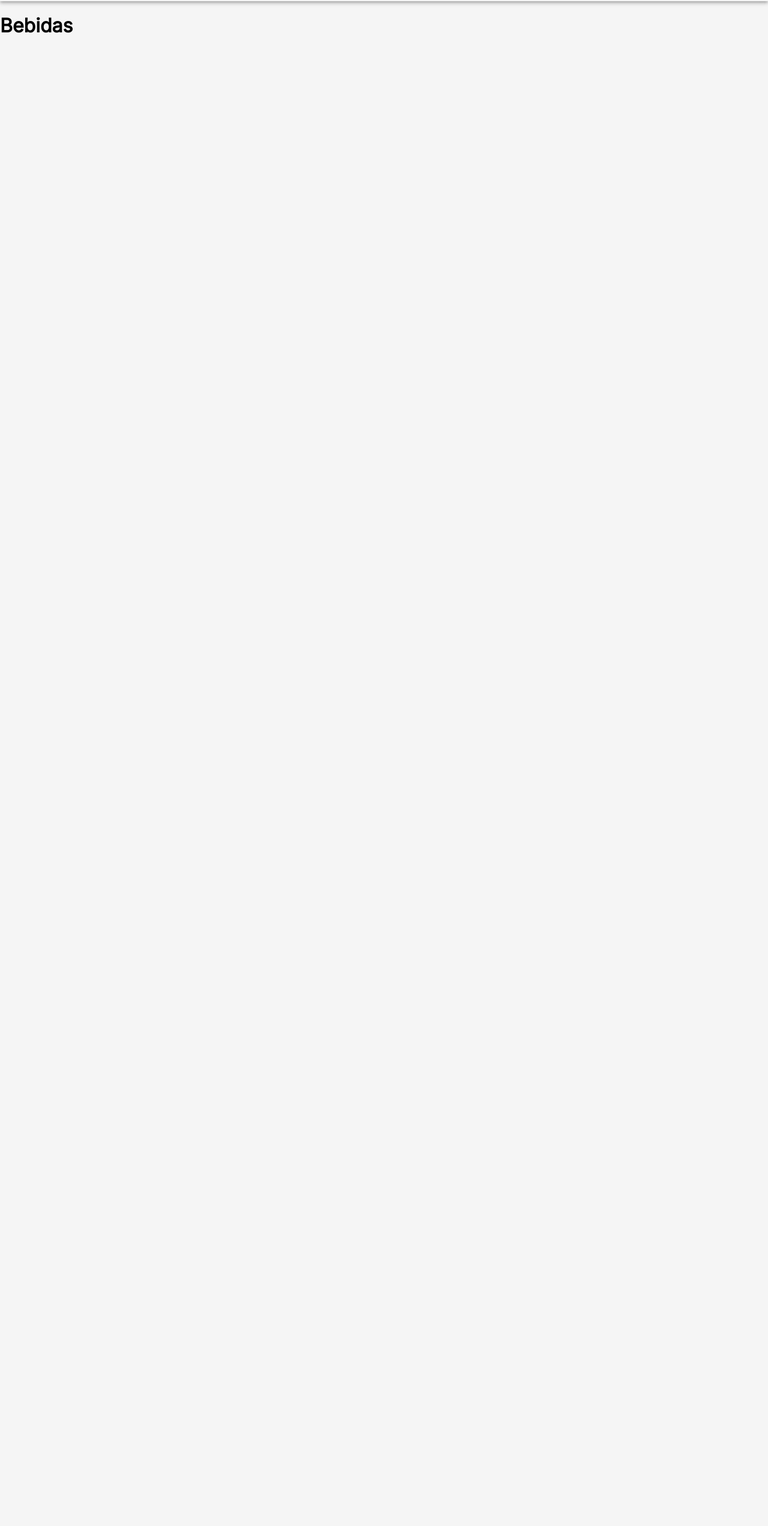
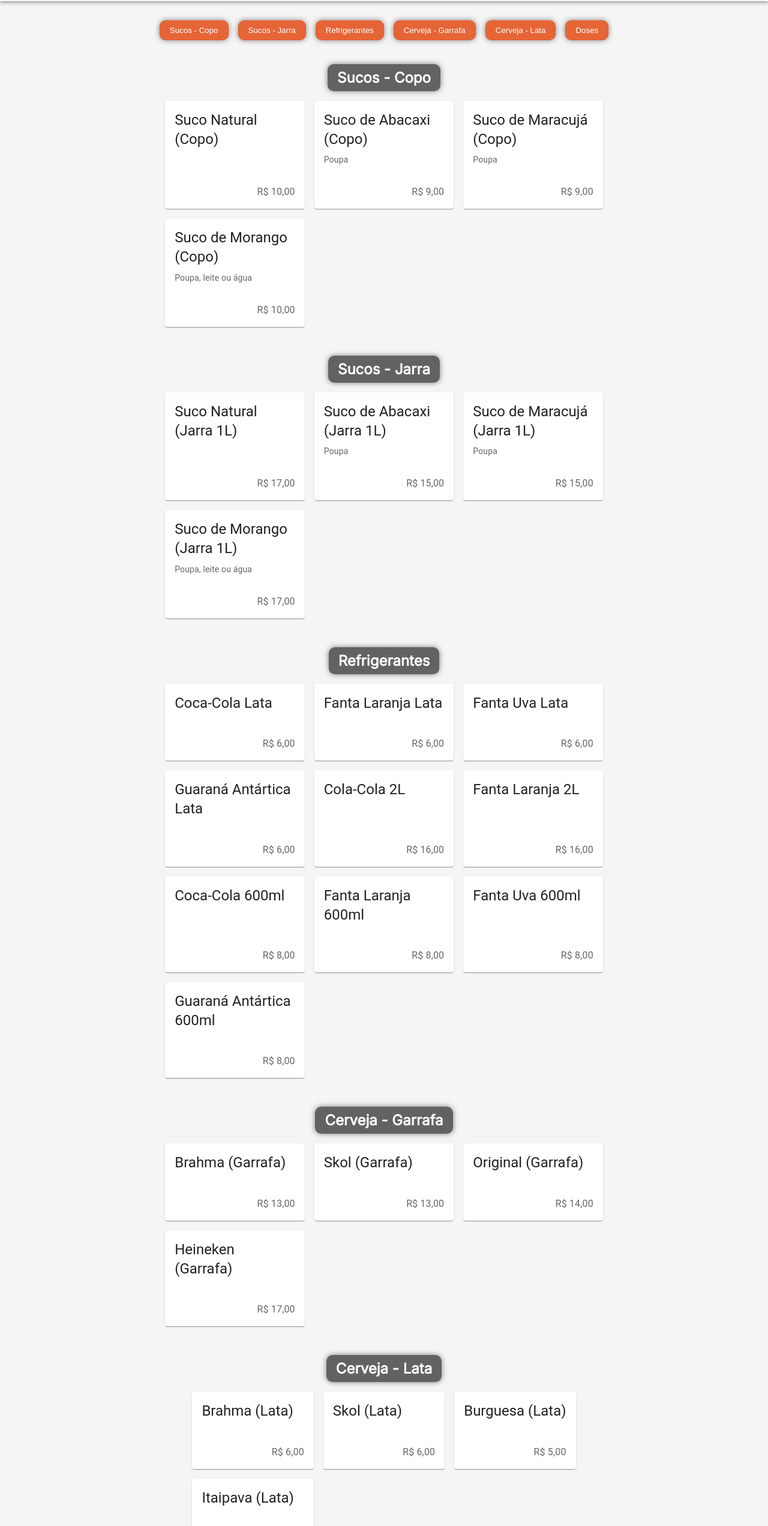
Before and after one commit to joaolucasmuniz/Cardapio_Okay_Lanches, a React (Vite) app: page /bebidas in a window 1280 px wide. Shown: the part 62-2606 px from the top of the page at 60% size. Before the commit the page ends 800 px from the top, so only its background shows below. Built offline with nearby package versions, Linux system fonts and the light colour scheme.

Commit message:
criando dados e a pagina de bebida

```diff
--- a/src/Data/All/All.ts
+++ b/src/Data/All/All.ts
@@ -1,4 +1,10 @@
 import BatataRecheada from '../BatataRecheada/batata-recheada';
+import CervejasGarrafa from '../Bebidas/Cerveja_Garrafa';
+import CervejaLata from '../Bebidas/Cerveja_Lata';
+import Doses from '../Bebidas/Doses';
+import Refrigerantes from '../Bebidas/Refrigerantes';
+import SucosCopo from '../Bebidas/Sucos_Copo';
+import SucosJarra from '../Bebidas/Sucos_Jarra';
 import LanchesNoPrato from '../Lanches/Lanches-no-prato';
 import HotDogs from '../Lanches/hot-dog';
 import PaoDeHamburguer from '../Lanches/pao-de-hamburguer';
@@ -16,6 +22,12 @@ const All = [
   ...PorcoesQuentesMedias,
   ...PorcoesQuentesInteiras,
   ...BatataRecheada,
+  ...CervejaLata,
+  ...CervejasGarrafa,
+  ...Doses,
+  ...Refrigerantes,
+  ...SucosCopo,
+  ...SucosJarra,
 ];
 
 export default All;
--- /dev/null
+++ b/src/Data/Bebidas/Cerveja_Garrafa.ts
@@ -0,0 +1,34 @@
+const CervejasGarrafa = [
+  {
+    id: 77,
+    name: 'Brahma (Garrafa)',
+    price: 13.00,
+    image: '',
+    ingredients: '',
+  },
+  {
+    id: 78,
+    name: 'Skol (Garrafa)',
+    price: 13.00,
+    image: '',
+    ingredients: '',
+  },
+
+  {
+    id: 79,
+    name: 'Original (Garrafa)',
+    price: 14.00,
+    image: '',
+    ingredients: '',
+  },
+
+  {
+    id: 80,
+    name: 'Heineken (Garrafa)',
+    price: 17.00,
+    image: '',
+    ingredients: '',
+  },
+];
+
+export default CervejasGarrafa;
--- /dev/null
+++ b/src/Data/Bebidas/Cerveja_Lata.ts
@@ -0,0 +1,35 @@
+const CervejaLata = [
+  {
+    id: 81,
+    name: 'Brahma (Lata)',
+    price: 6.00,
+    image: '',
+    ingredients: '',
+  },
+
+  {
+    id: 82,
+    name: 'Skol (Lata)',
+    price: 6.00,
+    image: '',
+    ingredients: '',
+  },
+
+  {
+    id: 83,
+    name: 'Burguesa (Lata)',
+    price: 5.00,
+    image: '',
+    ingredients: '',
+  },
+
+  {
+    id: 84,
+    name: 'Itaipava (Lata)',
+    price: 5.00,
+    image: '',
+    ingredients: '',
+  },
+];
+
+export default CervejaLata;
--- /dev/null
+++ b/src/Data/Bebidas/Doses.ts
@@ -0,0 +1,27 @@
+const Doses = [
+  {
+    id: 85,
+    name: 'Dose de Vodka Smirnoff',
+    price: 10.00,
+    image: '',
+    ingredients: '',
+  },
+
+  {
+    id: 86,
+    name: 'Dose de Campari',
+    price: 10.00,
+    image: '',
+    ingredients: '',
+  },
+
+  {
+    id: 87,
+    name: 'Dose de Whisky Passport',
+    price: 11.00,
+    image: '',
+    ingredients: '',
+  },
+];
+
+export default Doses;
--- /dev/null
+++ b/src/Data/Bebidas/Refrigerantes.ts
@@ -0,0 +1,82 @@
+const Refrigerantes = [
+  {
+    id: 68,
+    name: 'Coca-Cola Lata',
+    price: 6.00,
+    image: '',
+    ingredients: '',
+  },
+  {
+    id: 69,
+    name: 'Fanta Laranja Lata',
+    price: 6.00,
+    image: '',
+    ingredients: '',
+  },
+
+  {
+    id: 70,
+    name: 'Fanta Uva Lata',
+    price: 6.00,
+    image: '',
+    ingredients: '',
+  },
+
+  {
+    id: 71,
+    name: 'Guaraná Antártica Lata',
+    price: 6.00,
+    image: '',
+    ingredients: '',
+  },
+
+  {
+    id: 72,
+    name: 'Cola-Cola 2L',
+    price: 16.00,
+    image: '',
+    ingredients: '',
+  },
+
+  {
+    id: 73,
+    name: 'Fanta Laranja 2L',
+    price: 16.00,
+    image: '',
+    ingredients: '',
+  },
+
+  {
+    id: 74,
+    name: 'Coca-Cola 600ml',
+    price: 8.00,
+    image: '',
+    ingredients: '',
+  },
+
+  {
+    id: 75,
+    name: 'Fanta Laranja 600ml',
+    price: 8.00,
+    image: '',
+    ingredients: '',
+  },
+
+  {
+    id: 76,
+    name: 'Fanta Uva 600ml',
+    price: 8.00,
+    image: '',
+    ingredients: '',
+  },
+
+  {
+    id: 77,
+    name: 'Guaraná Antártica 600ml',
+    price: 8.00,
+    image: '',
+    ingredients: '',
+  },
+];
+
+export default Refrigerantes;
--- /dev/null
+++ b/src/Data/Bebidas/Sucos_Copo.ts
@@ -0,0 +1,34 @@
+const SucosCopo = [
+  {
+    id: 61,
+    name: 'Suco Natural (Copo)',
+    price: 10.00,
+    image: '',
+    ingredients: '',
+  },
+  {
+    id: 61,
+    name: 'Suco de Abacaxi (Copo)',
+    price: 9.00,
+    image: '',
+    ingredients: 'Poupa',
+  },
+
+  {
+    id: 62,
+    name: 'Suco de Maracujá (Copo)',
+    price: 9.00,
+    image: '',
+    ingredients: 'Poupa',
+  },
+
+  {
+    id: 63,
+    name: 'Suco de Morango (Copo)',
+    price: 10.00,
+    image: '',
+    ingredients: 'Poupa, leite ou água',
+  },
+];
+
+export default SucosCopo;
--- /dev/null
+++ b/src/Data/Bebidas/Sucos_Jarra.ts
@@ -0,0 +1,34 @@
+const SucosJarra = [
+  {
+    id: 64,
+    name: 'Suco Natural (Jarra 1L)',
+    price: 17.00,
+    image: '',
+    ingredients: '',
+  },
+  {
+    id: 65,
+    name: 'Suco de Abacaxi (Jarra 1L)',
+    price: 15.00,
+    image: '',
+    ingredients: 'Poupa',
+  },
+
+  {
+    id: 66,
+    name: 'Suco de Maracujá (Jarra 1L)',
+    price: 15.00,
+    image: '',
+    ingredients: 'Poupa',
+  },
+
+  {
+    id: 67,
+    name: 'Suco de Morango (Jarra 1L)',
+    price: 17.00,
+    image: '',
+    ingredients: 'Poupa, leite ou água',
+  },
+];
+
+export default SucosJarra;
--- a/src/pages/Bebidas/index.tsx
+++ b/src/pages/Bebidas/index.tsx
@@ -1,7 +1,213 @@
+import CardOptions from '../../componentes/Card/card';
+
+import styles from '../Lanches/lanches.module.css';
+import SucosCopo from '../../Data/Bebidas/Sucos_Copo';
+import SucosJarra from '../../Data/Bebidas/Sucos_Jarra';
+import Refrigerantes from '../../Data/Bebidas/Refrigerantes';
+import CervejasGarrafa from '../../Data/Bebidas/Cerveja_Garrafa';
+import CervejaLata from '../../Data/Bebidas/Cerveja_Lata';
+import Doses from '../../Data/Bebidas/Doses';
+
 function Bebidas() {
+  const navButtons = [
+    { name: 'Sucos - Copo', id: 'sucosCopo' },
+    { name: 'Sucos - Jarra', id: 'sucosJarra' },
+    { name: 'Refrigerantes', id: 'refrigerantes' },
+    { name: 'Cerveja - Garrafa', id: 'cervejaGarrafa' },
+    { name: 'Cerveja - Lata', id: 'cervejaLata' },
+    { name: 'Doses', id: 'doses' },
+  ];
   return (
-    <div>
-      <h1>Bebidas</h1>
+    <div className={ styles.mainContainer }>
+      <nav className={ styles.navTags }>
+        {navButtons.map((item, index) => (
+          <a
+            key={ index }
+            href={ `#${item.id}` }
+          >
+            <button
+              className={ styles.tagButton }
+              type="button"
+            >
+              {item.name}
+            </button>
+          </a>
+        ))}
+      </nav>
+
+      <section className={ styles.section }>
+        <div
+          className={ styles.titleContainer }
+        >
+          <h2 id="sucosCopo" className={ styles.titles }>
+            Sucos - Copo
+          </h2>
+        </div>
+
+        <div
+          className={ styles.gridContainer }
+        >
+          <div
+            className={ styles.grid }
+          >
+            {SucosCopo.map((item) => (
+              <CardOptions
+                key={ item.id }
+                name={ item.name }
+                ingredients={ item.ingredients }
+                price={ item.price }
+                image={ item.image }
+                id={ item.id }
+              />
+            ))}
+          </div>
+        </div>
+      </section>
+
+      <section className={ styles.section }>
+        <div
+          className={ styles.titleContainer }
+        >
+          <h2 id="sucosJarra" className={ styles.titles }>
+            Sucos - Jarra
+          </h2>
+        </div>
+
+        <div
+          className={ styles.gridContainer }
+        >
+          <div
+            className={ styles.grid }
+          >
+            {SucosJarra.map((item) => (
+              <CardOptions
+                key={ item.id }
+                name={ item.name }
+                ingredients={ item.ingredients }
+                price={ item.price }
+                image={ item.image }
+                id={ item.id }
+              />
+            ))}
+          </div>
+        </div>
+      </section>
+
+      <section className={ styles.section }>
+        <div
+          className={ styles.titleContainer }
+        >
+          <h2 id="refrigerantes" className={ styles.titles }>
+            Refrigerantes
+          </h2>
+        </div>
+
+        <div
+          className={ styles.gridContainer }
+        >
+          <div
+            className={ styles.grid }
+          >
+            {Refrigerantes.map((item) => (
+              <CardOptions
+                key={ item.id }
+                name={ item.name }
+                ingredients={ item.ingredients }
+                price={ item.price }
+                image={ item.image }
+                id={ item.id }
+              />
+            ))}
+          </div>
+        </div>
+      </section>
+
+      <section className={ styles.section }>
+        <div
+          className={ styles.titleContainer }
+        >
+          <h2 id="cervejaGarrafa" className={ styles.titles }>
+            Cerveja - Garrafa
+          </h2>
+        </div>
+
+        <div
+          className={ styles.gridContainer }
+        >
+          <div
+            className={ styles.grid }
+          >
+            {CervejasGarrafa.map((item) => (
+              <CardOptions
+                key={ item.id }
+                name={ item.name }
+                ingredients={ item.ingredients }
+                price={ item.price }
+                image={ item.image }
+                id={ item.id }
+              />
+            ))}
+          </div>
+        </div>
+      </section>
+
+      <section className={ styles.section }>
+        <div
+          className={ styles.titleContainer }
+        >
+          <h2 id="cervejaLata" className={ styles.titles }>
+            Cerveja - Lata
+          </h2>
+        </div>
+
+        <div
+          className={ styles.gridContainer }
+        >
+          <div
+            className={ styles.grid }
+          >
+            {CervejaLata.map((item) => (
+              <CardOptions
+                key={ item.id }
+                name={ item.name }
+                ingredients={ item.ingredients }
+                price={ item.price }
+                image={ item.image }
+                id={ item.id }
+              />
+            ))}
+          </div>
+        </div>
+      </section>
+
+      <section className={ styles.section }>
+        <div
+          className={ styles.titleContainer }
+        >
+          <h2 id="doses" className={ styles.titles }>
+            Doses
+          </h2>
+        </div>
+
+        <div
+          className={ styles.gridContainer }
+        >
+          <div
+            className={ styles.grid }
+          >
+            {Doses.map((item) => (
+              <CardOptions
+                key={ item.id }
+                name={ item.name }
+                ingredients={ item.ingredients }
+                price={ item.price }
+                image={ item.image }
+                id={ item.id }
+              />
+            ))}
+          </div>
+        </div>
+      </section>
     </div>
   );
 }
```
